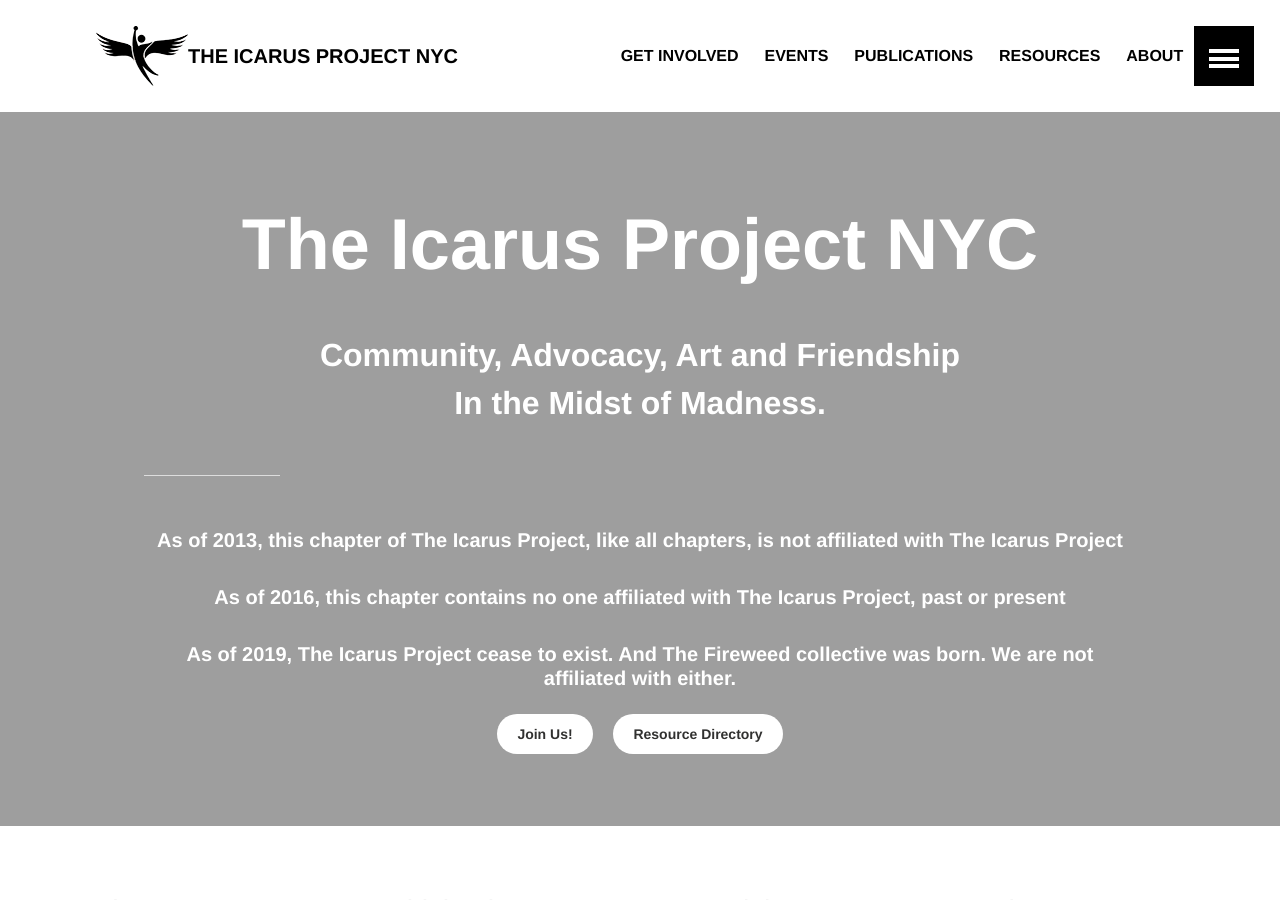
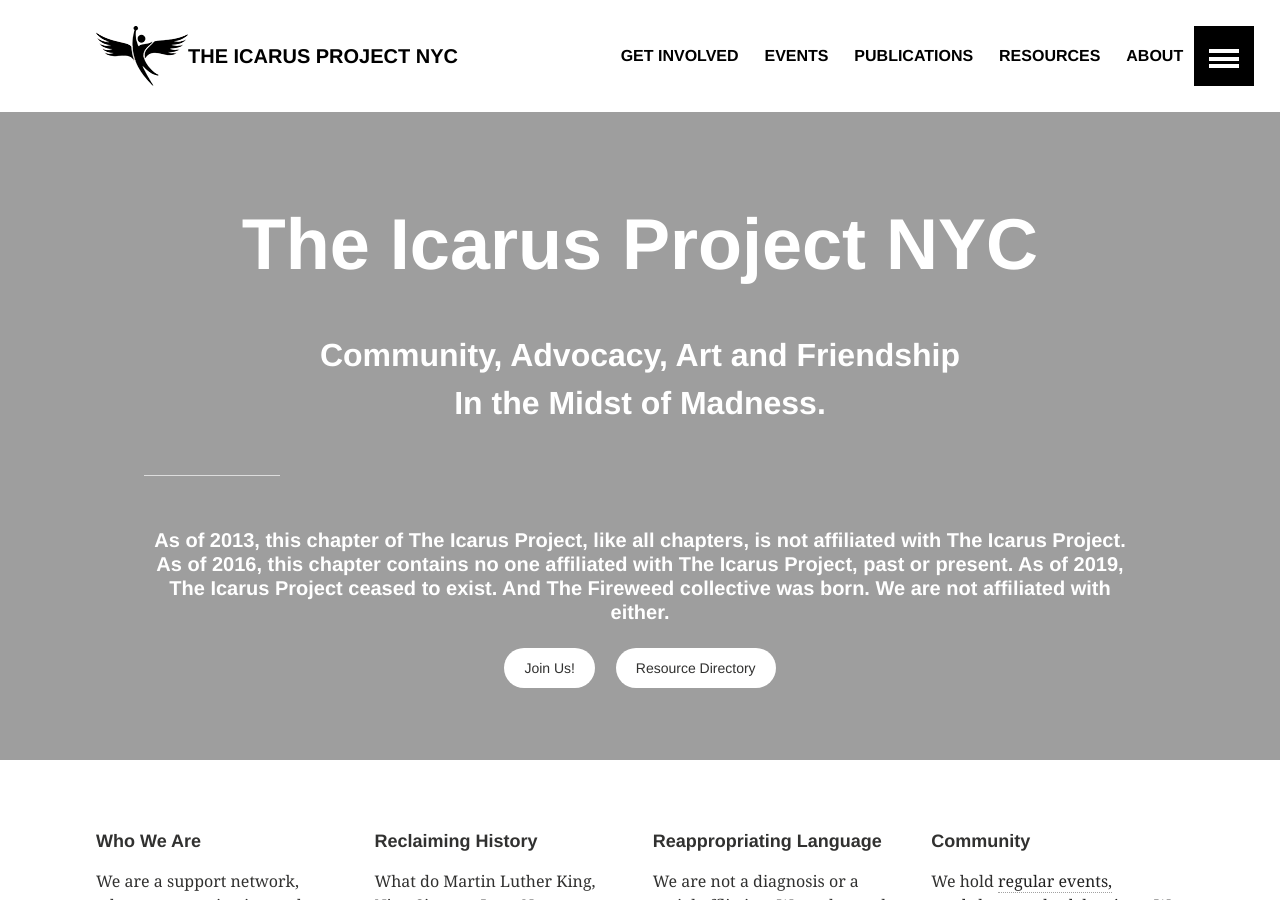
Before and after one commit to nycicarus/nycicarus.github.io, a Jekyll site: the page built from index.md, in a window 1280 px wide and 900 px high. Built offline with Jekyll 4.4.1, drawn with Linux system fonts in a browser that asks for light colours.

Commit message:
Update home.html

```diff
--- a/_layouts/home.html
+++ b/_layouts/home.html
@@ -41,9 +41,7 @@
         <h1>The Icarus Project NYC</h1>
         <h2>Community, Advocacy, Art and Friendship<br/>In the Midst of Madness.</h2>
         <hr>
-        <h5><b>As of 2013, this chapter of The Icarus Project, like all chapters, is not affiliated with The Icarus Project<b></h2>
-        <h5><b>As of 2016, this chapter contains no one affiliated with The Icarus Project, past or present<b></h2>
-        <h5><b>As of 2019, The Icarus Project cease to exist. And The Fireweed collective was born. We are not affiliated with either.<b></h2>
+        <h5><b>As of 2013, this chapter of The Icarus Project, like all chapters, is not affiliated with The Icarus Project. As of 2016, this chapter contains no one affiliated with The Icarus Project, past or present. As of 2019, The Icarus Project ceased to exist. And The Fireweed collective was born. We are not affiliated with either.</b></h5>
         <a href="{{ site.url }}/get-involved/" class="btn-inverse">Join Us!</a> &nbsp; &nbsp; <a href="http://directory.nycicarus.org/" class="btn-inverse">Resource Directory</a>
       </div><!-- /.page-lead-content -->
     </div><!-- /.page-lead -->
```
